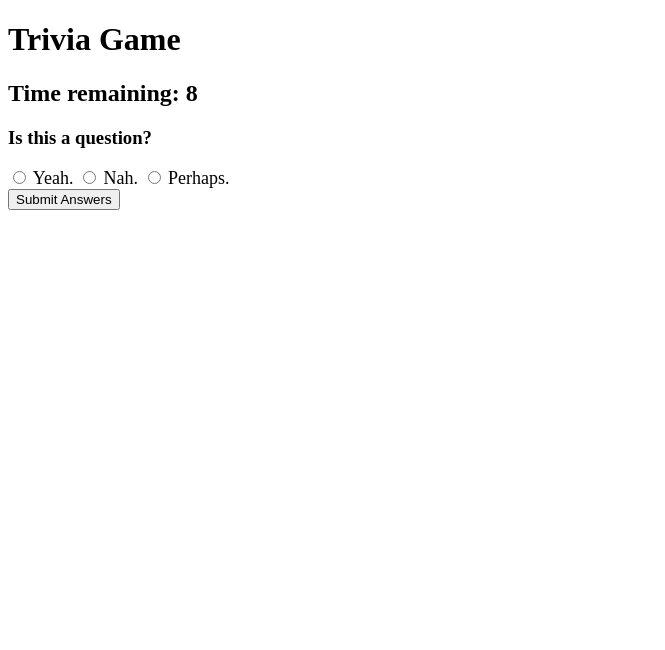
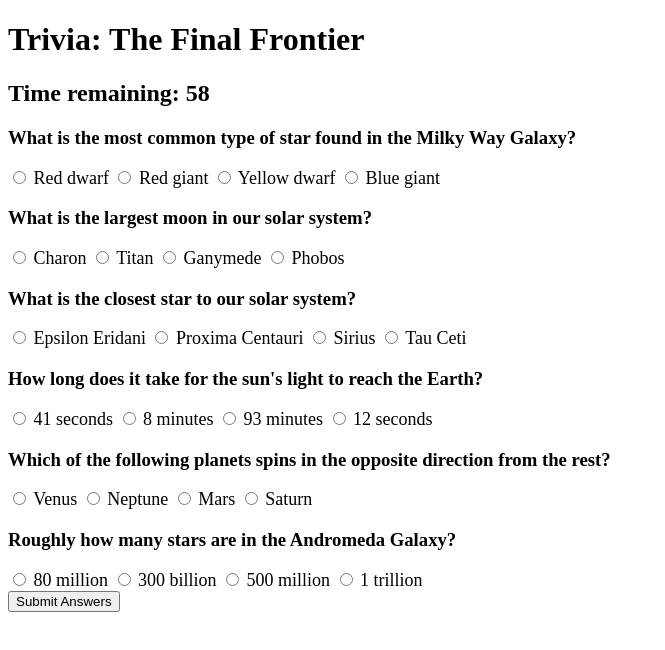
Before and after one commit to celving/TriviaGame, a plain HTML site: page index.html in a window 1280 px wide. Both pictures are taken after a click on the button "Start Game". Shown: the whole page, without its empty margins (0-665 px from the left). Drawn offline with nearby package versions, Linux system fonts and the light colour scheme.

Commit message:
app.js complete

```diff
--- a/assets/javascript/app.js
+++ b/assets/javascript/app.js
@@ -2,13 +2,13 @@
 
 var intervalId;
 
-var time = 10;
+var time = 60;
 
 var correctAnswers = 0;
 
 var incorrectAnswers = 0;
 
-var blankAnswers = 0;
+var blankAnswers = 6;
 
 
 $(document).ready(function () {
@@ -23,27 +23,31 @@ $(document).ready(function () {
     }
 
     //Functions that check if the user's answer is correct
-    function checkAnswersOne() {
-        var questionOneAnswer = $("input[name=answers-1]:checked").val();
-        if (questionOneAnswer === "yes") {
-            correctAnswers++;
-        }
+    function checkAnswers() {
+        $("input:checked").each(function () {
 
-        else if (questionOneAnswer === "no" || questionOneAnswer === "maybe") {
-            incorrectAnswers++;
-        }
+            if ($(this).val() == "yes") {
+                correctAnswers++;
+                blankAnswers--;
+            }
 
-        else {
-            blankAnswers++;
-        }
+
+            else {
+                incorrectAnswers++;
+                blankAnswers--;
+            }
+
+        })
 
     }
 
+
+
     //Function that tallies the user's score when time expires or the user presses the submit button
 
-    function endGame(){
+    function endGame() {
         stop();
-        checkAnswersOne();
+        checkAnswers();
         $("#correct-answers").text("Correct answers: " + correctAnswers);
         $("#incorrect-answers").text("Incorrect answers: " + incorrectAnswers);
         $("#blank-answers").text("Unanswered questions: " + blankAnswers);
@@ -65,26 +69,26 @@ $(document).ready(function () {
         $("#results").hide();
         $("#start-game").hide();
         $("#questions").show();
-        time = 10;
+        time = 60;
         $("#show-timer").show();
         $("#show-timer").html("<h2>Time remaining: " + time)
         //Reset the user's score
         correctAnswers = 0;
         incorrectAnswers = 0;
-        blankAnswers = 0;
+        blankAnswers = 6;
         //Starts the timer
         intervalId = setInterval(decrement, 1000);
     }
 
-    $("#start-game").click(function(){
+    $("#start-game").click(function () {
         startGame();
     });
 
-    $("#replay").click(function(){
+    $("#replay").click(function () {
         startGame();
     })
 
-    $("#end-game").click(function(){
+    $("#end-game").click(function () {
         $("#show-timer").hide();
         endGame();
     })
--- a/index.html
+++ b/index.html
@@ -12,17 +12,53 @@
 
 <body>
     <header>
-        <h1>Trivia Game</h1>
+        <h1>Trivia: The Final Frontier</h1>
     </header>
     <container>
         <button id="start-game">Start Game</button>
         <div id="show-timer"><br></div>
         <div id="questions">
-            <h3>Is this a question?</h3>
+            <h3>What is the most common type of star found in the Milky Way Galaxy?</h3>
             <form class="question" id="question-1">
-                <input type="radio" name="answers-1" value="yes"> Yeah.
-                <input type="radio" name="answers-1" value="no"> Nah.
-                <input type="radio" name="answers-1" value="maybe"> Perhaps.
+                <input type="radio" name="answers" value="yes"> Red dwarf
+                <input type="radio" name="answers" value="no"> Red giant
+                <input type="radio" name="answers" value="no"> Yellow dwarf
+                <input type="radio" name="answers" value="no"> Blue giant
+            </form>
+            <h3>What is the largest moon in our solar system?</h3>
+            <form class="question" id="question-2">
+                <input type="radio" name="answers" value="no"> Charon
+                <input type="radio" name="answers" value="no"> Titan
+                <input type="radio" name="answers" value="yes"> Ganymede
+                <input type="radio" name="answers" value="no"> Phobos
+            </form>
+            <h3>What is the closest star to our solar system?</h3>
+            <form class="question" id="question-3">
+                <input type="radio" name="answers" value="no"> Epsilon Eridani
+                <input type="radio" name="answers" value="yes"> Proxima Centauri
+                <input type="radio" name="answers" value="no"> Sirius
+                <input type="radio" name="answers" value="no"> Tau Ceti
+            </form>
+            <h3>How long does it take for the sun's light to reach the Earth?</h3>
+            <form class="question" id="question-4">
+                <input type="radio" name="answers" value="no"> 41 seconds
+                <input type="radio" name="answers" value="yes"> 8 minutes
+                <input type="radio" name="answers" value="no"> 93 minutes
+                <input type="radio" name="answers" value="no"> 12 seconds
+            </form>
+            <h3>Which of the following planets spins in the opposite direction from the rest?</h3>
+            <form class="question" id="question-5">
+                <input type="radio" name="answers" value="yes"> Venus
+                <input type="radio" name="answers" value="no"> Neptune
+                <input type="radio" name="answers" value="no"> Mars
+                <input type="radio" name="answers" value="no"> Saturn
+            </form>
+            <h3>Roughly how many stars are in the Andromeda Galaxy?</h3>
+            <form class="question" id="question-6">
+                <input type="radio" name="answers" value="no"> 80 million
+                <input type="radio" name="answers" value="no"> 300 billion
+                <input type="radio" name="answers" value="no"> 500 million
+                <input type="radio" name="answers" value="yes"> 1 trillion
             </form>
             <button id="end-game">Submit Answers</button>
         </div>
```
